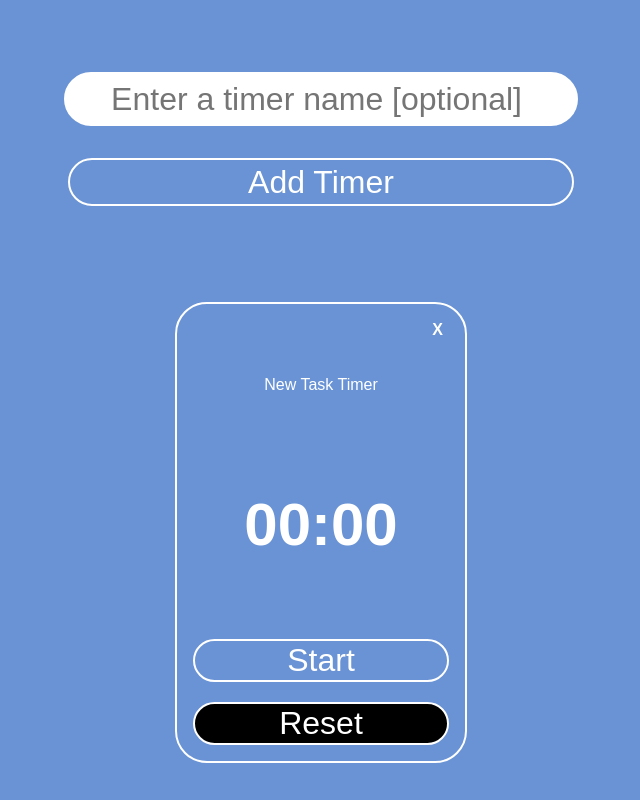
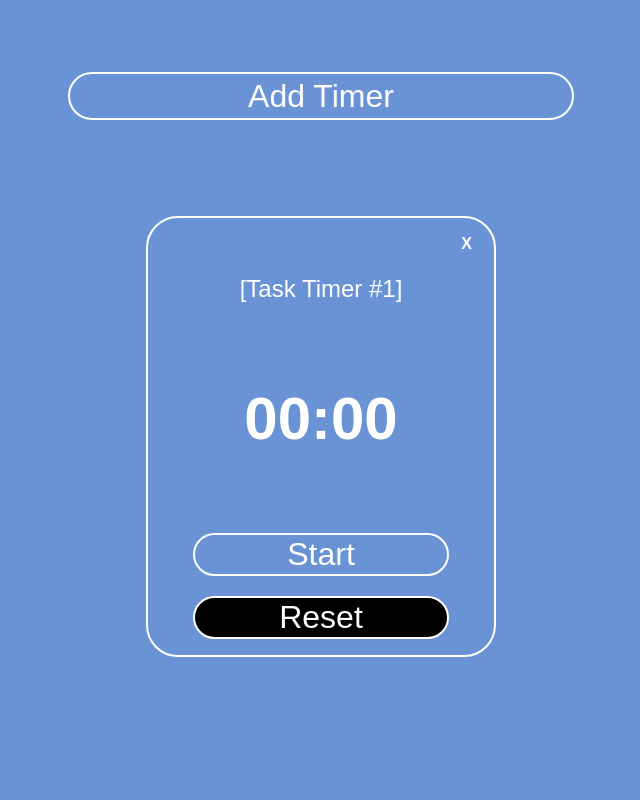
Before and after one commit to TimMolga/task-master, an Angular app: page / in a window 1280 px wide. Shown: the whole page, without its empty margins (319-959 px from the left). Built offline with nearby package versions, Linux system fonts and the light colour scheme.

Commit message:
extracted reusable styles, modified stopwatch class and interface, removed stopwatch container input for stopwatch name, now set within timer on enter or blur, added new title case directive

```diff
--- a/src/app/app.component.css
+++ b/src/app/app.component.css
@@ -1,81 +1,33 @@
-.container {
-    column-gap: 5em;
-    display: flex;
-    flex-direction: row;
-    flex-wrap: wrap;
-    justify-content: center;
-    width: 80%;
-    margin: auto;
-}
-
-.container-form {
-    margin-top: 2em;
-    width: 100%;
-    display: flex;
-    justify-content: center;
-    align-items: center;
-    flex-direction: column;
-}
-
 .container-form-item {
     border: 2px solid var(--task-timer-tertiary-color);
-    border-radius: 30px;
-    font-size: 2em;
-    margin-top: 1em;
-    height: 1.5em;
-    width: 50%;
 }
 
 .container-btn {
     color: var(--task-timer-tertiary-color);
     background-color: var(--task-timer-primary-color);
-    cursor: pointer;
 }
 
 .container-input {
-    height: 1.5em;
     background-color: var(--task-timer-tertiary-color);
-    text-align: center;
 }
 
 .card {
-    align-items: center;
-    display: flex;
-    flex-direction: column;
-    row-gap: 20px;
     border: 2px solid var(--task-timer-tertiary-color);
-    border-radius: 2em;
-    padding: 1em;
-    margin-top: 6em;
 }
 
 .card-btn {
     background-color: var(--task-timer-primary-color);
     border: 2px solid var(--task-timer-tertiary-color);
-    border-radius: 30px;
-    font-size: 2em;
-    width: 8em;
-    cursor: pointer;
-}
-
-.card-btn-remove-container {
-    width: 100%;
-    text-align: end;
 }
 
 .card-btn-remove {
-    border: none;
-    font-size: 1em;
     background-color: var(--task-timer-primary-color);
-    cursor: pointer;
-    font-weight: bold;
     color: var(--task-timer-tertiary-color);
 }
 
 .card-primary-btn {
     background-color: var(--task-timer-primary-color);
     color: var(--task-timer-tertiary-color);
-    cursor: pointer;
 }
 
 .card-primary-btn:hover {
@@ -97,10 +49,26 @@
 
 .card-btn-disabled,
 .card-btn-disabled:hover {
-    background-color: grey;
+    background-color: var(--task-timer-disabled-color);
     border-color: var(--task-timer-tertiary-color);
     color: var(--task-timer-tertiary-color);
-    cursor: default;
+}
+
+.card-input {
+    background-color: var(--task-timer-primary-color);
+    border-color: var(--task-timer-primary-color);
+    color: var(--task-timer-tertiary-color);
+    border: 0px solid var(--task-timer-primary-color);
+}
+
+.card-input:focus {
+    border-color: var(--task-timer-primary-color);
+    background-color: var(--task-timer-tertiary-color);
+    color: var(--task-timer-secondary-color)
+}
+
+.card-input::placeholder {
+    color: var(--task-timer-tertiary-color);
 }
 
 .time-value {
--- a/src/app/app.component.html
+++ b/src/app/app.component.html
@@ -1,16 +1,14 @@
 <div class="container">
     <div class="container-form">
-        <input [(ngModel)]="inputWatchName" name="inputWatchName" type=" text " class="container-form-item container-input " placeholder="Enter a timer name [optional] ">
         <button class="container-form-item container-btn " (click)=" createStopWatch() ">Add
             Timer</button>
     </div>
     <div *ngFor="let watch of stopWatchList " class="card ">
         <div class="card-btn-remove-container ">
-
             <button class="card-btn-remove " (click)="deleteStopWatch(watch.id) ">X</button>
         </div>
-        <p>{{watch.watchName | wordCapitalizer}}</p>
-        <p class="time-value ">{{watch.timerValue | padTimer}}</p>
+        <input #watchName type=" text " class="card-input card-title" TitleCaseInput (keyup.enter)="blurOnEnter($event)" (blur)="updateStopWatchName(watch.id, watchName.value)" placeholder=" {{watch.stopWatchName}} ">
+        <p class="time-value ">{{watch.stopWatchValue | padTimer}}</p>
         <button class="card-btn card-primary-btn " (click)="toggleStopWatch(watch.id) ">{{watch.toggleLabel}}</button>
         <button class="card-btn card-secondary-btn " [class.card-btn-disabled]="watch.isActive " [disabled]="watch.isActive " (click)="resetStopWatch(watch.id) ">Reset</button>
     </div>
--- a/src/app/app.component.ts
+++ b/src/app/app.component.ts
@@ -10,26 +10,34 @@ import { v4 as uuidv4 } from 'uuid';
 })
 export class AppComponent {
   title = 'task-master';
-  stopWatchList:IStopWatch[] = [new StopWatch(uuidv4(), "New Task Timer")];
-  inputWatchName:string = "";
+  stopWatchList:IStopWatch[] = [new StopWatch(uuidv4(), '[Task Timer #1]')];
+  stopWatchCount:number = 1;
 
-  createStopWatch(){
-    this.stopWatchList.push(new StopWatch(uuidv4(), this.inputWatchName));
-    this.inputWatchName = "";
+  createStopWatch():void{
+    this.stopWatchList.push(new StopWatch(uuidv4(), `[Task Timer #${++this.stopWatchCount}]`));
   }
 
-  deleteStopWatch(timerId?:string){
-    let newWatchList = this.stopWatchList.filter(x => x.id !== timerId);
+  blurOnEnter(event:any){
+    event.target.blur();
+  }
+
+  updateStopWatchName(watchId:string | undefined, watchName:string | undefined):void{
+    let stopWatch = this.stopWatchList.find(stopWatch => stopWatch.id === watchId);
+    if (stopWatch) stopWatch.stopWatchName = watchName;
+  }
+
+  deleteStopWatch(watchId:string | undefined):void{
+    let newWatchList = this.stopWatchList.filter(stopWatch => stopWatch.id !== watchId);
     this.stopWatchList = [...newWatchList];
   }
 
-  toggleStopWatch(timerId?:string){
-    let stopWatch = this.stopWatchList.find(x => x.id === timerId);
-    stopWatch?.toggleTimer();
+  toggleStopWatch(watchId:string | undefined):void{
+    let stopWatch = this.stopWatchList.find(stopWatch => stopWatch.id === watchId);
+    if (stopWatch) stopWatch.toggleTimer();
   }
 
-  resetStopWatch(timerId?:string){
-    let stopWatch = this.stopWatchList.find(x => x.id === timerId);
-    stopWatch?.resetTimer();
+  resetStopWatch(watchId:string | undefined):void{
+    let stopWatch = this.stopWatchList.find(stopWatch => stopWatch.id === watchId);
+    if (stopWatch) stopWatch.resetTimer();
   }
 }
--- a/src/app/app.module.ts
+++ b/src/app/app.module.ts
@@ -3,13 +3,13 @@ import { BrowserModule } from '@angular/platform-browser';
 import { FormsModule } from '@angular/forms';
 import { AppComponent } from './app.component';
 import { PadTimerPipe } from './common/pipes/pad-timer.pipe';
-import { WordCapitalizerPipe } from './common/pipes/word-capitalizer.pipe';
+import { TitleCaseInputDirective } from './common/directives/title-case-input.directive';
 
 @NgModule({
   declarations: [
     AppComponent,
     PadTimerPipe,
-    WordCapitalizerPipe
+    TitleCaseInputDirective
   ],
   imports: [
     BrowserModule,
--- /dev/null
+++ b/src/app/common/directives/title-case-input.directive.ts
@@ -0,0 +1,39 @@
+import { Directive, HostListener, ElementRef } from '@angular/core';
+
+@Directive({
+  selector: '[TitleCaseInput]'
+})
+export class TitleCaseInputDirective {
+
+  constructor(private el: ElementRef) { }
+
+  @HostListener('blur') onBlur() {
+    let value:string = this.el.nativeElement.value;
+    let words = value.split(' ');
+      for (var i = 0; i < words.length; i++){
+        let word = words[i];
+        if (this.isAlphaNumeric(word)){
+          words[i] = this.toTitleCase(word);
+        }
+        else {
+          words[i] = this.toTitleCaseWithAlphaNumeric(word);
+        }
+      }
+      this.el.nativeElement.value = words.join(' ');
+  }
+
+  private isAlphaNumeric(word: string):boolean{
+      let code = word.charCodeAt(0);
+      return (code > 47 && code < 58) || (code > 64 && code < 91) || (code > 96 && code < 123);
+  }
+
+  private toTitleCaseWithAlphaNumeric(word:string):string{
+    return word.substr(0,1) + word.substr(1,1).toUpperCase() + word.substr(2).toLowerCase();
+  }
+
+
+  private toTitleCase(word:string):string{
+    return word.substr(0,1).toUpperCase() + word.substr(1).toLowerCase();
+  }
+
+}
--- a/src/app/common/pipes/word-capitalizer.pipe.ts
+++ /dev/null
@@ -1,23 +0,0 @@
-import { Pipe, PipeTransform } from '@angular/core';
-
-@Pipe({
-  name: 'wordCapitalizer'
-})
-export class WordCapitalizerPipe implements PipeTransform {
-
-  transform(value: string): string | null {
-    if (!value)
-      return null;
-
-      let words = value.split(' ');
-      for (var i = 0; i < words.length; i++){
-        let word = words[i];
-          words[i] = this.toCapitalCase(word);
-      }
-      return words.join(' ');
-  }
-
-  private toCapitalCase(word:string):string{
-    return word = word.substr(0,1).toUpperCase() + word.substr(1).toLowerCase();
-  }
-}
--- a/src/app/models/istopwatch.ts
+++ b/src/app/models/istopwatch.ts
@@ -1,9 +1,9 @@
 export interface IStopWatch{
     id?: string,
-    watchName: string,
+    stopWatchName?: string,
     toggleLabel: string,
     isActive: boolean,
-    timerValue: number,
+    stopWatchValue: number,
     toggleTimer():void,
     resetTimer():void
 }
--- a/src/app/models/stopwatch.ts
+++ b/src/app/models/stopwatch.ts
@@ -5,9 +5,9 @@ export class StopWatch implements IStopWatch {
     private _interval:any = null;
     private _toggleLabel:string = "Start";
     private _isActive:boolean = false;
-    private _timerValue:number = 0;
+    private _stopWatchValue:number = 0;
 
-    constructor(private _id:string, private _watchName:string = ""){}
+    constructor(private _id:string, private _stopWatchName:string){}
 
     toggleTimer(): void {
         this._isActive = !this._isActive;
@@ -18,7 +18,7 @@ export class StopWatch implements IStopWatch {
     private activateTimer(timerActive:boolean):void {
         if (timerActive) {
             this._interval = setInterval(() => {
-                this._timerValue++;
+                this._stopWatchValue++;
             }, 1000);
         } else {
             clearInterval(this._interval);
@@ -26,7 +26,7 @@ export class StopWatch implements IStopWatch {
     }
 
     resetTimer(): void {
-        this._timerValue = 0;
+        this._stopWatchValue = 0;
         this._interval = null;
     }
 
@@ -38,12 +38,12 @@ export class StopWatch implements IStopWatch {
         this._id = value;
     }
 
-    get watchName(){
-        return this._watchName;
+    get stopWatchName(){
+        return this._stopWatchName;
     }
 
-    set watchName(value){
-        this._watchName = value;
+    set stopWatchName(value){
+        this._stopWatchName = value;
     }
 
     get toggleLabel(){
@@ -54,7 +54,7 @@ export class StopWatch implements IStopWatch {
         return this._isActive;
     }
 
-    get timerValue(){
-        return this._timerValue;
+    get stopWatchValue(){
+        return this._stopWatchValue;
     }
 }
--- a/src/styles.css
+++ b/src/styles.css
@@ -6,6 +6,103 @@ body {
     --task-timer-primary-color: #6993d5;
     --task-timer-secondary-color: black;
     --task-timer-tertiary-color: white;
+    --task-timer-disabled-color: grey;
     background-color: var(--task-timer-primary-color);
     /* background-color: #f47827; */
 }
+
+.container {
+    column-gap: 5em;
+    display: flex;
+    flex-direction: row;
+    flex-wrap: wrap;
+    justify-content: center;
+    width: 80%;
+    margin: auto;
+}
+
+.container-form {
+    margin-top: 2em;
+    width: 100%;
+    display: flex;
+    justify-content: center;
+    align-items: center;
+    flex-direction: column;
+}
+
+.container-form-item {
+    border-radius: 30px;
+    font-size: 2em;
+    margin-top: 1em;
+    height: 1.5em;
+    width: 50%;
+}
+
+.container-btn {
+    cursor: pointer;
+}
+
+.container-input {
+    height: 1.5em;
+    text-align: center;
+}
+
+.card {
+    align-items: center;
+    display: flex;
+    flex-direction: column;
+    row-gap: 20px;
+    border-radius: 2em;
+    padding: 1em;
+    margin-top: 6em;
+}
+
+.card-btn {
+    border-radius: 30px;
+    font-size: 2em;
+    width: 8em;
+    cursor: pointer;
+}
+
+.card-btn-remove-container {
+    width: 100%;
+    text-align: end;
+}
+
+.card-btn-remove {
+    border: none;
+    font-size: 1em;
+    cursor: pointer;
+    font-weight: bold;
+}
+
+.card-primary-btn {
+    cursor: pointer;
+}
+
+.card-secondary-btn {
+    cursor: pointer;
+}
+
+.card-btn-disabled,
+.card-btn-disabled:hover {
+    cursor: default;
+}
+
+.card-input {
+    cursor: pointer;
+    text-align: center;
+    border-radius: 30px;
+}
+
+.card-title {
+    font-size: 1.5em;
+}
+
+.card-body {
+    font-size: 1em;
+}
+
+.card-input::placeholder {
+    opacity: 1;
+}
```
Also changed, not shown: 2 other files (tests, documents, lock files or other folders).
